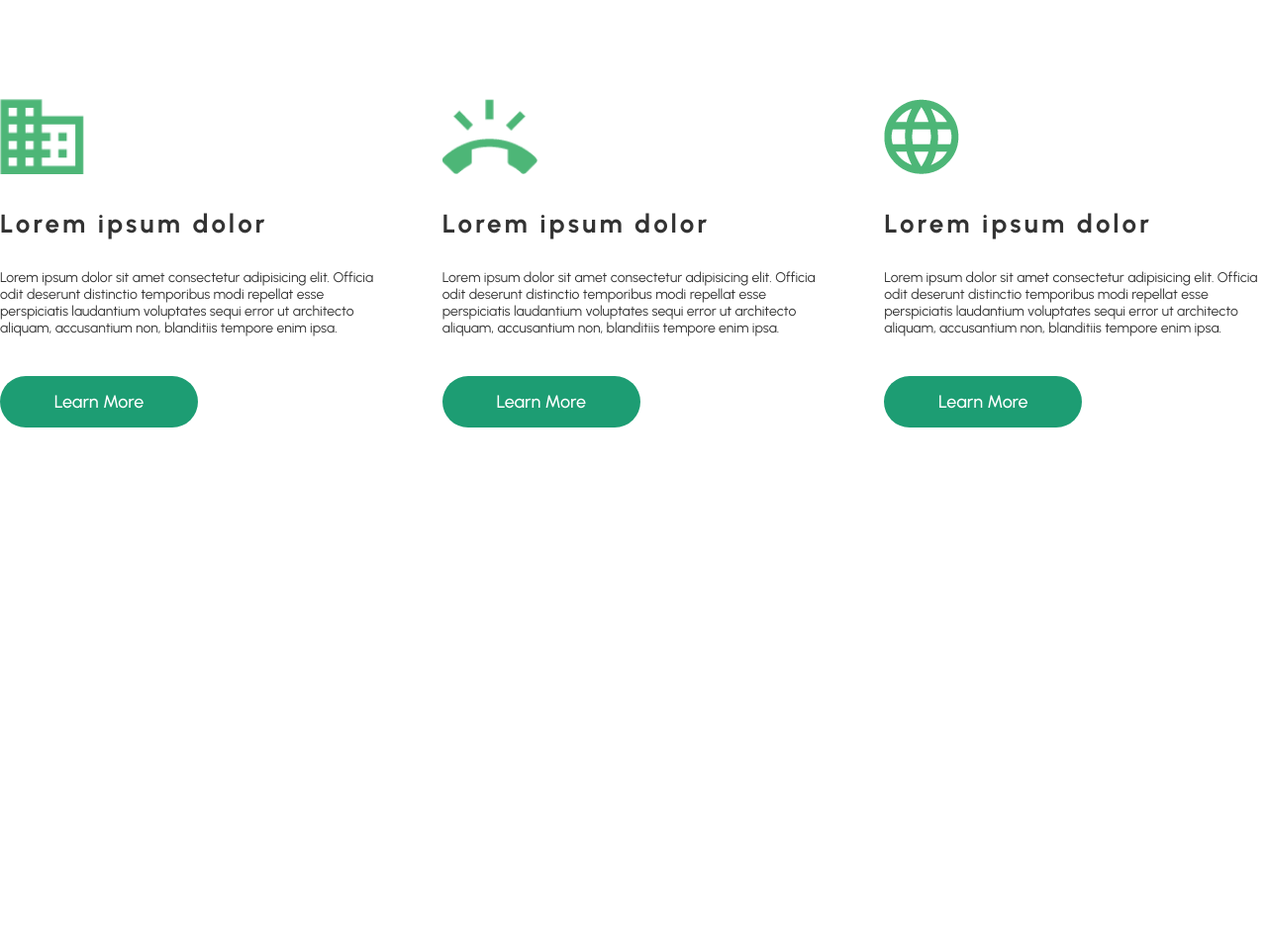
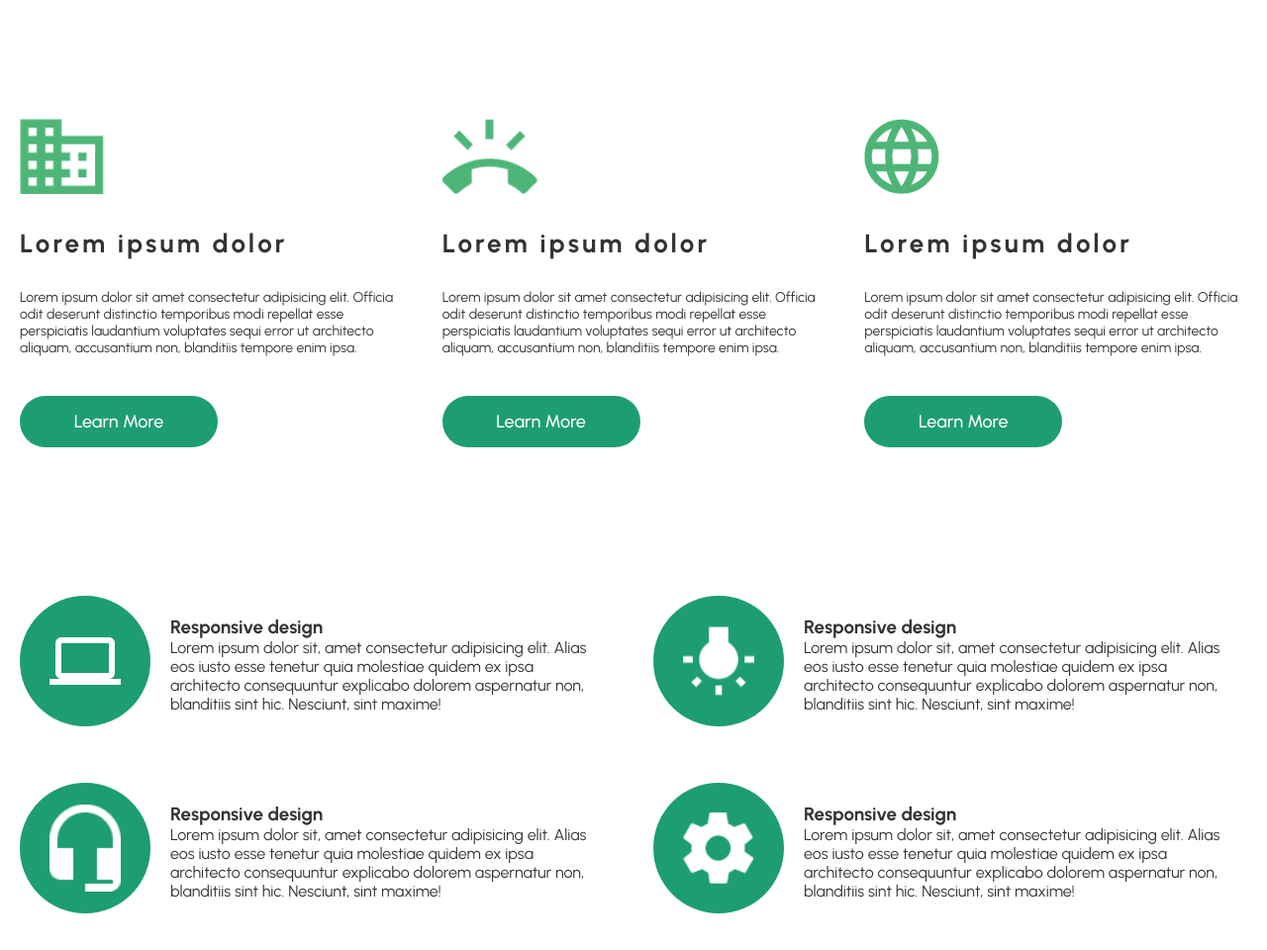
Before and after one commit to kol9di4/FRE15-, a plain HTML site: page index.html in a window 1280 px wide. Shown: the whole page at 99% size. Before the commit the page ends 800 px from the top, so only its background shows below. Drawn offline with Linux system fonts and the light colour scheme.

Commit message:
second block

```diff
--- a/index.html
+++ b/index.html
@@ -43,7 +43,50 @@
                 <a href="#">Learn More</a>
             </div>
         </div>
-
+    </div>
+    <div class="icon-section">
+        <div class="container">
+            <div class="icon-card">
+                <div class="circle-icon">
+                    <img src="img/comp.png" alt=""  width="72px">
+                </div>
+                <div class="icon-card-text">
+                    <h3>Responsive design</h3>
+                    <p>Lorem ipsum dolor sit, amet consectetur adipisicing elit. Alias eos iusto esse tenetur quia molestiae quidem ex ipsa architecto consequuntur explicabo dolorem aspernatur non, blanditiis sint hic. Nesciunt, sint maxime!
+                    </p>
+                </div>
+            </div>
+            <div class="icon-card">
+                <div class="circle-icon">
+                    <img src="img/light.png" alt=""  width="72px">
+                </div>
+                <div class="icon-card-text">
+                    <h3>Responsive design</h3>
+                    <p>Lorem ipsum dolor sit, amet consectetur adipisicing elit. Alias eos iusto esse tenetur quia molestiae quidem ex ipsa architecto consequuntur explicabo dolorem aspernatur non, blanditiis sint hic. Nesciunt, sint maxime!
+                    </p>
+                </div>
+            </div>
+            <div class="icon-card">
+                <div class="circle-icon">
+                    <img src="img/head.png" alt="" width="72px">
+                </div>
+                <div class="icon-card-text">
+                    <h3>Responsive design</h3>
+                    <p>Lorem ipsum dolor sit, amet consectetur adipisicing elit. Alias eos iusto esse tenetur quia molestiae quidem ex ipsa architecto consequuntur explicabo dolorem aspernatur non, blanditiis sint hic. Nesciunt, sint maxime!
+                    </p>
+                </div>
+            </div>
+            <div class="icon-card">
+                <div class="circle-icon">
+                    <img src="img/settings.png" alt=""  width="72px">
+                </div>
+                <div class="icon-card-text">
+                    <h3>Responsive design</h3>
+                    <p>Lorem ipsum dolor sit, amet consectetur adipisicing elit. Alias eos iusto esse tenetur quia molestiae quidem ex ipsa architecto consequuntur explicabo dolorem aspernatur non, blanditiis sint hic. Nesciunt, sint maxime!
+                    </p>
+                </div>
+            </div>
+        </div>
     </div>
 </body>
 </html>
--- a/style.css
+++ b/style.css
@@ -9,17 +9,18 @@ body{
     color: #333333;
 }
 .container{
-    width: 1280px;
+    max-width: 1280px;
     margin: 100px auto 0;
+    display: flex;
+    flex-wrap: wrap;
 }
-.card-section .container{
-    display: flex;
-    justify-content: space-between;
+/*                                                 CARD SECTION                                */
+
+.card{
+    width: calc(100% / 3 - 40px);
+    padding: 20px 20px 30px;
 }
-.card{
-    max-width: calc(100% / 3 - 40px);
-}
-img{
+.card img{
     height: 76px;
     width: auto;
 }
@@ -44,3 +45,32 @@ img{
     border-radius: 50px;
     font-weight: 500;
 }
+/*                                                 ICON CARD                                */
+.icon-card{
+    padding: 20px 20px 30px;
+    width: calc(100% / 2 - 40px);
+    display: flex;
+}
+.circle-icon{
+    min-width: 132px;
+    height: 132px;
+    border-radius: 100px;
+    background-color: #1d9d72;
+    display: flex;
+    justify-content: center;
+    align-items: center;
+}
+.icon-card-text{
+    padding: 20px;
+    display: flex;
+    flex-wrap: wrap;
+    align-content: space-around;
+}
+@media screen and (max-width: 768px){
+    .card, .icon-card{
+        width: calc(100% - 40px);
+    }
+    .container{
+        flex-direction: column;
+    }
+}
```
Also changed, not shown: img/comp.png (added), img/head.png (added), img/light.png (added), img/settings.png (added).
